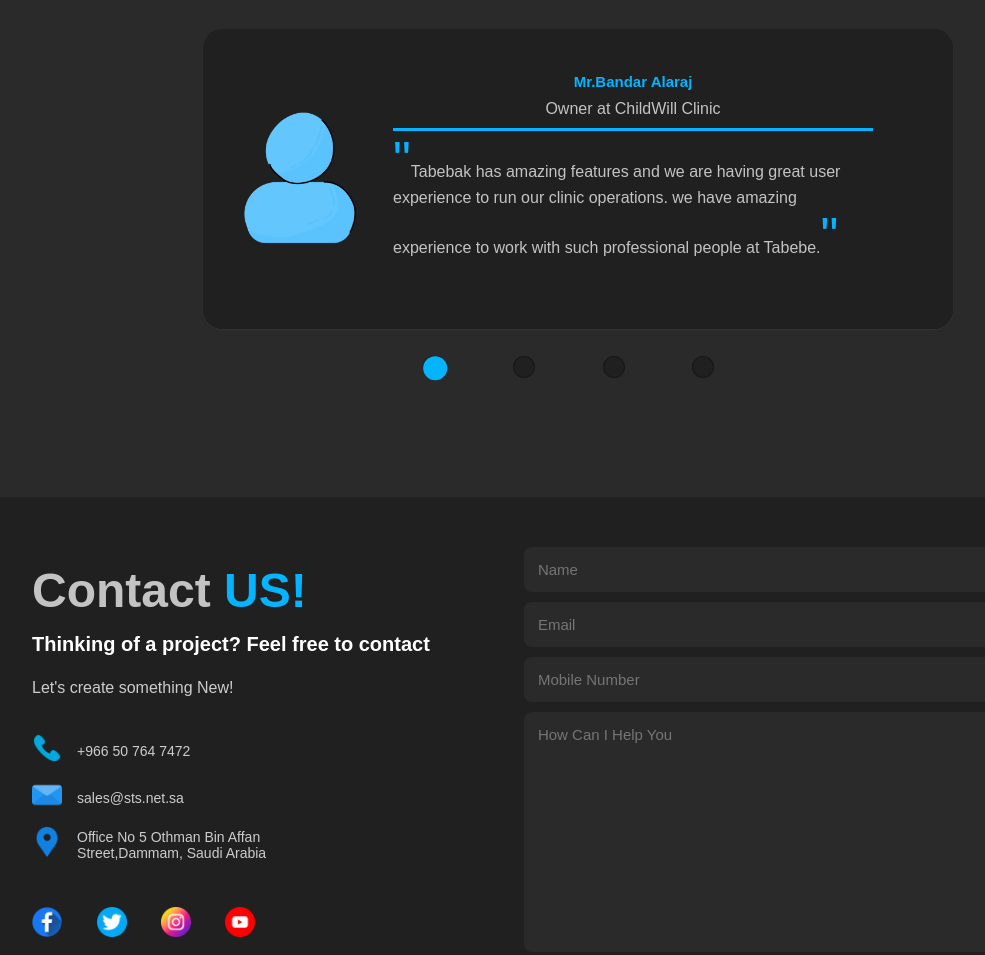
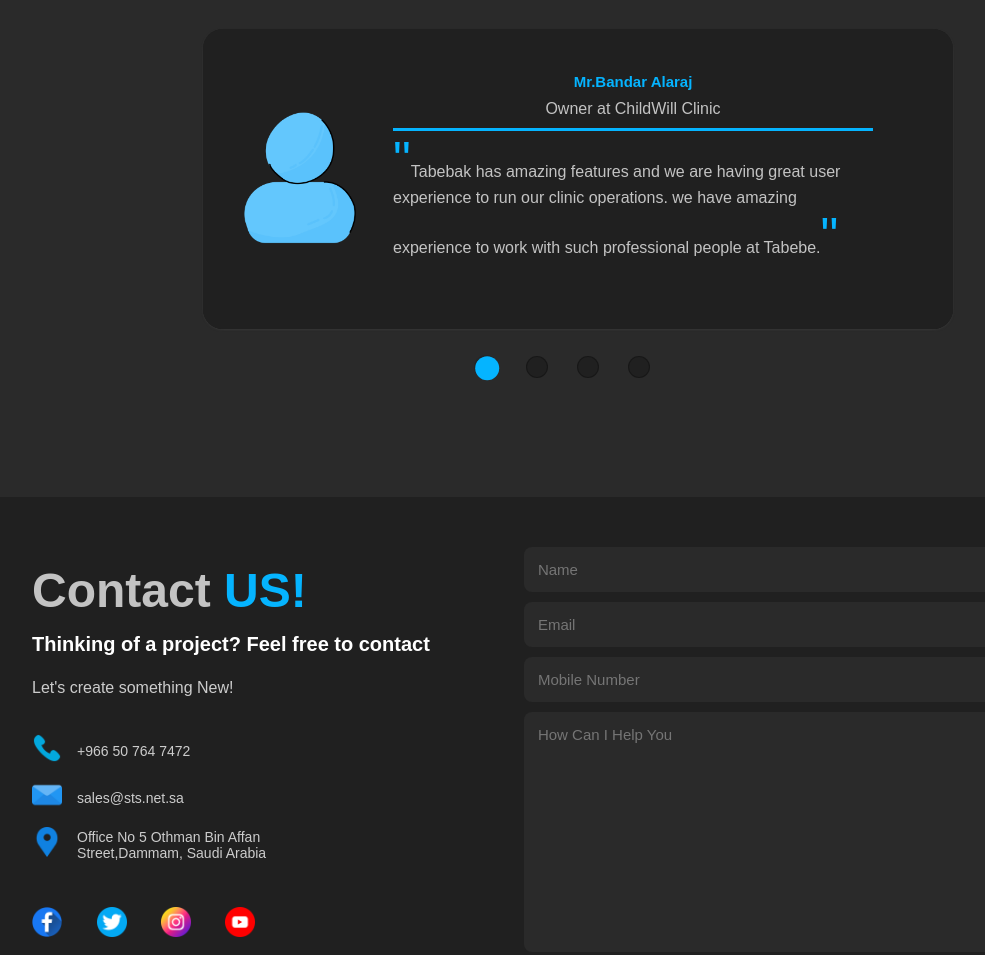
Before and after one commit to iaffanahmed/STS-Old, a website: page index.html in a window 1280 px wide. Shown: the part 4077-5032 px from the top of the page, without its empty margins (62-1047 px from the left). Drawn offline with Linux system fonts and the light colour scheme; a web font is replaced by a local one.

Commit message:
Update index.css

```diff
--- a/index.css
+++ b/index.css
@@ -831,19 +831,19 @@
     /* z-index: 1000; */
 }
 .btn:nth-of-type(1) {
-    left: 38%;
+    left: 42%;
 }
 
 .btn:nth-of-type(2) {
-    left: 45%;
+    left: 46%;
 }
 
 .btn:nth-of-type(3) {
-    left: 52%;
+    left: 50%;
 }
 
 .btn:nth-of-type(4) {
-    left: 59%;
+    left: 54%;
 }
 
 .btn:hover {
```
